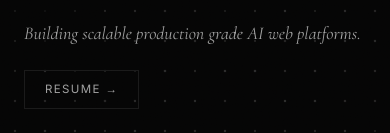
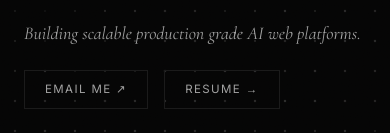
Before and after one commit to Rayala07/Portfolio, a Next.js app in the folder frontend/: page / in a window 390 px wide. Shown: the part 711-844 px from the top of the page. Built offline with nearby package versions, Linux system fonts and the light colour scheme; a web font is replaced by a local one.

Commit message:
add: Email button in Hero section

```diff
--- a/frontend/src/app/layout.js
+++ b/frontend/src/app/layout.js
@@ -10,13 +10,13 @@ export const metadata = {
 
 export default function RootLayout({ children }) {
   return (
-    <html lang="en" className="h-full antialiased">
+    <html lang="en" className="h-full antialiased" suppressHydrationWarning>
       <head>
         {/* Preconnect to Google Fonts to eliminate render-blocking latency */}
         <link rel="preconnect" href="https://fonts.googleapis.com" />
         <link rel="preconnect" href="https://fonts.gstatic.com" crossOrigin="anonymous" />
       </head>
-      <body className="min-h-full flex flex-col">
+      <body className="min-h-full flex flex-col" suppressHydrationWarning>
         <CustomCursor />
         <SmoothScroll>{children}</SmoothScroll>
       </body>
--- a/frontend/src/components/HeroSection.jsx
+++ b/frontend/src/components/HeroSection.jsx
@@ -1,6 +1,6 @@
 "use client";
 
-import React, { useEffect, useRef } from 'react';
+import React, { useEffect, useRef, useState } from 'react';
 import { motion, useMotionValue, useSpring } from 'motion/react';
 
 const GithubIcon = () => <i className="hn hn-github text-3xl" />;
@@ -194,28 +194,63 @@ const DotGrid = () => {
 };
 
 // ── Magnetic wrapper — element springs gently toward the cursor
-const Magnetic = ({ children, strength = 0.35 }) => {
+function Magnetic({ children, strength = 0.5 }) {
   const ref = useRef(null);
-  const x   = useMotionValue(0);
-  const y   = useMotionValue(0);
-  const sx  = useSpring(x, { stiffness: 350, damping: 22 });
-  const sy  = useSpring(y, { stiffness: 350, damping: 22 });
+  const x = useMotionValue(0);
+  const y = useMotionValue(0);
 
-  const onMove = (e) => {
-    const r = ref.current.getBoundingClientRect();
-    x.set((e.clientX - (r.left + r.width  / 2)) * strength);
-    y.set((e.clientY - (r.top  + r.height / 2)) * strength);
+  const springX = useSpring(x, { stiffness: 150, damping: 15, mass: 0.5 });
+  const springY = useSpring(y, { stiffness: 150, damping: 15, mass: 0.5 });
+
+  const handlePointerMove = (e) => {
+    if (!ref.current) return;
+    const { clientX, clientY } = e;
+    const { height, width, left, top } = ref.current.getBoundingClientRect();
+    const centerX = left + width / 2;
+    const centerY = top + height / 2;
+    x.set((clientX - centerX) * strength);
+    y.set((clientY - centerY) * strength);
+  };
+
+  const handlePointerLeave = () => {
+    x.set(0);
+    y.set(0);
+  };
+
+  return React.cloneElement(children, {
+    ref,
+    onPointerMove: handlePointerMove,
+    onPointerLeave: handlePointerLeave,
+    style: {
+      ...children.props.style,
+      x: springX,
+      y: springY,
+    },
+  });
+}
+
+function EmailCopyButton() {
+  const [copied, setCopied] = useState(false);
+
+  const handleCopy = () => {
+    navigator.clipboard.writeText("developer.rayala@gmail.com");
+    setCopied(true);
+    setTimeout(() => setCopied(false), 2000);
   };
 
   return (
-    <motion.div
-      ref={ref}
-      style={{ x: sx, y: sy, display: 'inline-flex' }}
-      onMouseMove={onMove}
-      onMouseLeave={() => { x.set(0); y.set(0); }}
-    >
-      {children}
-    </motion.div>
+    <Magnetic strength={0.25}>
+      <motion.button
+        onClick={handleCopy}
+        initial={{ borderColor: '#1A1A1A', color: '#A0A0A0', backgroundColor: 'rgba(0,0,0,0)' }}
+        whileHover={{ backgroundColor: '#A89BF2', color: '#050505', borderColor: '#A89BF2' }}
+        transition={{ duration: 0.22 }}
+        style={{ fontSize: '0.72rem', display: 'inline-block' }}
+        className="tracking-[0.12em] uppercase border px-5 py-2.5 cursor-pointer"
+      >
+        {copied ? 'Copied!' : 'Email Me ↗'}
+      </motion.button>
+    </Magnetic>
   );
 };
 
@@ -334,8 +369,10 @@ export default function HeroSection() {
           <br className="hidden md:block" /> AI web platforms.
         </p>
 
-        {/* Resume — right */}
-        <div className="flex items-center md:justify-end">
+        {/* Buttons — right */}
+        <div className="flex items-center md:justify-end gap-4">
+          <EmailCopyButton />
+
           <Magnetic strength={0.25}>
             <motion.a
               href="https://drive.google.com/file/d/1gL-ziJTzkVin7no3dHpVQWUiPVB1LHyb/view?usp=sharing"
```
Also changed, not shown: frontend/src/app/page.js (line endings or trailing spaces).
